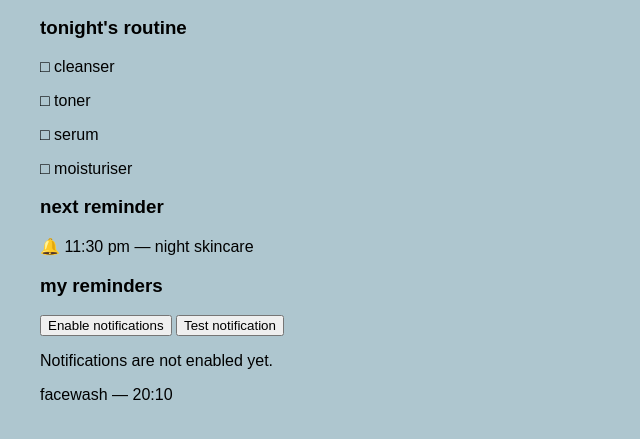
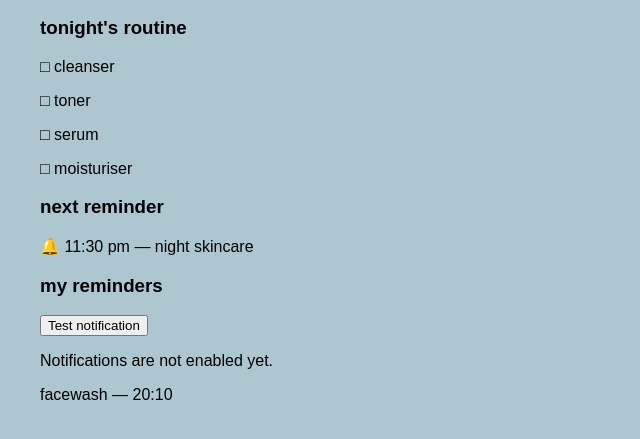
Before and after one commit to Junhaooooooo/my-skincare, a plain HTML site: page index.html in a window 1280 px wide. Shown: the part 151-590 px from the top of the page, without its empty margins (0-640 px from the left). Drawn offline with Linux system fonts and the light colour scheme; no server answers.

Commit message:
Update index.html

```diff
--- a/index.html
+++ b/index.html
@@ -29,7 +29,7 @@
     <h3>my reminders</h3>
 
 
-<button id="enableNotifications">Enable notifications</button>
+
 
 <button id="testNotification">Test notification</button>
 
```
